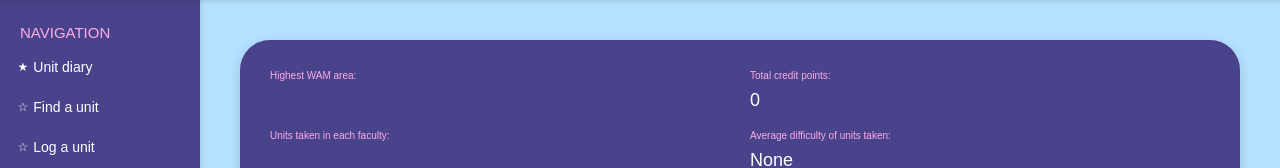
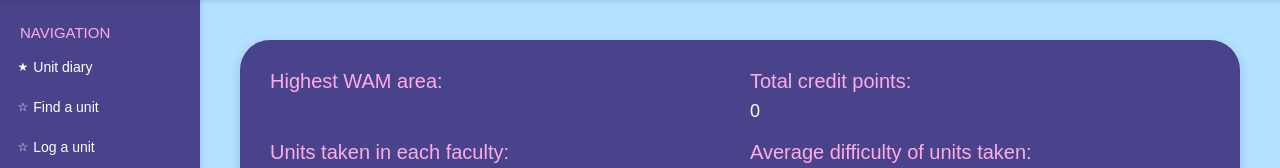
Before and after one commit to Dodocha190/Group-14, a Flask app: page /dashboard in a window 1280 px wide. Shown: the part 100-268 px from the top of the page. Run offline with Flask 3, Linux system fonts and the light colour scheme; the visitor is signed in with stand-in values (Sample User, id 1); data comes from the database, SQL or seed files in the repository; data that the repository does not hold is empty; a map, chart or similar area stays blank; some libraries are stand-ins or nearby versions.

Commit message:
upsize section title font

```diff
--- a/app/static/css/style.css
+++ b/app/static/css/style.css
@@ -488,7 +488,7 @@
 .section-title {
   color: var(--accent-color);
   font-weight: 500;
-  font-size: 1rem;
+  font-size: 2rem;
   margin: 0;
 }
 
```
